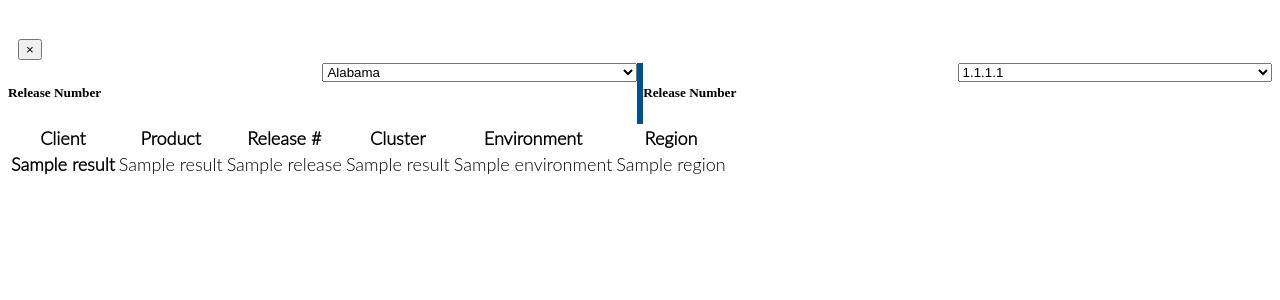
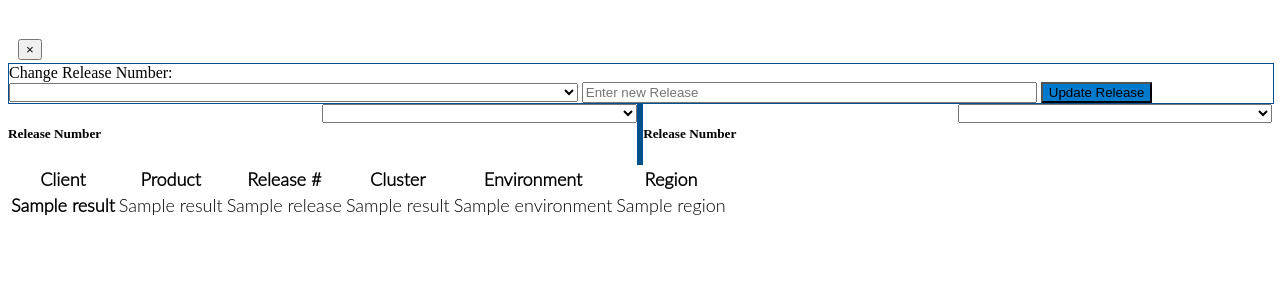
Before and after one commit to nickprimamore/iLookup_V1.0, a Flask app: template ilookup_v1.0/app/templates/result.html in a window 1280 px wide. Shown: the top 300 px of the page. Run offline with Flask 2, Linux system fonts and the light colour scheme; the template is opened without the code that fills it: most values are stand-ins (such as "Sample title", 1, 10 or a date in 2020); lists and menus that the app fills with data are empty.

Commit message:
Dual Screen Releases

```diff
--- a/ilookup_v1.0/app/__init__.py
+++ b/ilookup_v1.0/app/__init__.py
@@ -2,13 +2,10 @@ from flask import Flask
 from config import Config
 from flask_sqlalchemy import SQLAlchemy
 from flask_migrate import Migrate
-from flask_mail import Mail, Message
 
 app = Flask(__name__)
 app.config.from_object(Config)
 db = SQLAlchemy(app)
-migrate = Migrate(app,db)
-mail = Mail(app)
 
 from app import routes, models
 
--- a/ilookup_v1.0/app/templates/result.html
+++ b/ilookup_v1.0/app/templates/result.html
@@ -4,28 +4,17 @@
   $(document).ready(function() {
     $('.releaseReview').select2();
   })
-  $('#clusterDetail').on('show.bs.modal', function (event) {
-    let trigger = $(event.relatedTarget)
-    let tasks = trigger.data('tasks')
-    let clusterName = trigger.data('clustername')
-    tasks = tasks.split('{')
-    tasks.shift()
-    let compTasks = []
-    for (let i = 0; i < tasks.length; i++) {
-      strObject = tasks[i]
-      strObject = "{" + strObject
-      strObject = strObject.substring(0, strObject.length-1)
-      strObject = strObject.replace(/'/g, '"')
-      if (i+1 != tasks.length) {
-        strObject = strObject.substring(0, strObject.length-1)
-      }
-      strObject = JSON.parse(strObject)
-      compTasks.push(strObject)
-    }
-    let modal = $(this)
-    modal.find('.cluster-title').text('Cluster: ' + clusterName)
 
-    for (task of compTasks) {
+  function loadAccordion(screen, cluster_name, release_number) {
+    $.ajax({
+      url:"/getTasks",
+      type: "POST",
+      data: JSON.stringify({
+        clusterName: cluster_name,
+        releaseNum: release_number
+      }),
+      success: function(response) {
+        for (task of response) {
           let image = task.image_tag.substring(task.image_tag.length-7, task.image_tag.length)
           let memory = task.memory
           let date = task.date
@@ -33,15 +22,17 @@
           let revision = task.revision
           let task_name = task.task_definition_name
 
-      $( "#accordion1" ).append('<div class="card deleteOnClose">' +
+          let header = document.getElementById('accordionHeader' + screen.toString())
+          header.innerHTML = release_number
+          $( "#accordion" + screen.toString() ).append('<div class="card deleteOnClose' + screen.toString() + '">' +
             '<div class="card-header deleteOnClose" id="headingOne">' +
               '<h5 class="mb-0 deleteOnClose">' +
-            '<button class="btn btn-link deleteOnClose" data-toggle="collapse" data-target="#' + image + '" aria-expanded="true" aria-controls="' + image + '">' +
+                '<button class="btn btn-link deleteOnClose" data-toggle="collapse" data-target="#' + image + screen.toString() + '" aria-expanded="true" aria-controls="' + image + screen.toString() + '">' +
                 task_name + '<br class="deleteOnClose"/>' +
                 '</button>' +
               '</h5>' +
             '</div>'+
-        '<div id="' + image + '" class="collapse deleteOnClose" aria-labelledby="headingOne" data-parent="#accordion">' +
+            '<div id="' + image + screen.toString() + '" class="collapse deleteOnClose" aria-labelledby="headingOne" data-parent="#accordion">' +
               '<table class="table table-bordered">' +
                 '<tbody>' +
                   '<tr>' +
@@ -69,9 +60,87 @@
             '</div>' +
           '</div>')
         }
+      }
     })
-  $('#clusterDetail').on('hide.bs.modal', function (event) {
-    $('.deleteOnClose').remove();
+  }
+
+  $('#clusterDetail').on('show.bs.modal', function (event) {
+    let trigger = $(event.relatedTarget)
+    let releases = trigger.data('releases')
+    let release = trigger.data('release')
+    let clusterName = trigger.data('clustername')
+    let product = trigger.data('product')
+    $.ajax({
+      url:"/getReleaseHistory",
+      type: "POST",
+      data: JSON.stringify({
+        clusterName: clusterName
+      }),
+      success: function(response) {
+        blankOption = new Option("", "", true, false)
+        $('#release2').append(blankOption)
+        for (let rel in response) {
+          let newOption
+          let secondOption
+          if (release == response[rel]) {
+            newOption = new Option(response[rel], response[rel], true, true);
+            loadAccordion(1, clusterName, release)
+            secondOption = new Option(response[rel], response[rel], true, false)
+          } else {
+            newOption = new Option(response[rel], response[rel], true, false);
+            secondOption = new Option(response[rel], response[rel], true, false)
+          }
+          $('#release1').append(newOption)
+          $('#release2').append(secondOption)
+          $('#changeRelease').append(secondOption)
+        }
+
+      }
+    })
+    let modal = $(this)
+    modal.find('.cluster-title').text('Cluster: ' + clusterName)
+
+    $('#release1').on('select2:select', function(e) {
+      $('.deleteOnClose1').remove()
+      loadAccordion(1, clusterName, $('#release1').val())
+    })
+
+    $('#release2').on('select2:select', function(e) {
+      $('.deleteOnClose2').remove()
+      loadAccordion(2, clusterName, $('#release2').val())
+    })
+
+    // function updateRelease() {
+    //   $.ajax({
+    //     url:"/updateReleaseTable",
+    //     type:"POST",
+    //     data: JSON.stringify({
+    //       clusterName: clusterName,
+    //       product: product,
+    //       newRelease: document.getElementById('newRelease').value,
+    //       oldRelease: $('#changeRelease').val()
+    //     }),
+    //     success: function(response) {
+    //
+    //     }
+    //   })
+    // }
+
+
+  })
+  $('#clusterDetail').on('hide.bs.modal', function (event){
+    let header = document.getElementById('accordionHeader2')
+    header.innerHTML = "Release Number"
+    $('.deleteOnClose1').remove();
+    $('.deleteOnClose2').remove()
+    $('#release1 option').each(function() {
+      $("#release1 option[value=" + "'" + $(this).val()  + "'" + "]").remove()
+      $("#release1").select2('close')
+    })
+    $('#release2 option').each(function() {
+      $("#release2 option[value=" + "'" + $(this).val()  + "'" + "]").remove()
+      $("#release2").select2('close')
+    })
   })
 
 </script>
@@ -94,38 +163,40 @@
   .comparisons {
     display: flex;
   }
+  .insideModal {
+    display: flex;
+    flex-direction: column
+  }
 }
 
 
 </style>
-<script>
-  $(document).ready(function() {
-    $('#searchReleaseHistory').select2({
-      theme: "classic"
-    });
-
-  })
-</script>
 <!-- This is the modal and it is working with the function above to create multiple unique modal's based on which entry was pressed. -->
 <div class="modal fade bd-example-modal-lg" id="clusterDetail" tabindex="-1" role="dialog" aria-labelledby="clusterLabel" aria-hidden="true">
   <div class="modal-dialog modal-lg" role="document">
     <div class="modal-content">
       <div class="modal-header">
         <h4 class="cluster-title" id="clusterLabel"></h4>
-        <!-- <select class="searchReleaseHistory" id="searchReleaseHistory" style="width:25%" multiple="multiple">
-
-        </select> -->
         <button type="button" class="close" data-dismiss="modal" aria-label="Close">
           <span aria-hidden="true">&times;</span>
         </button>
       </div>
+      <div class="insideModal">
+        <div id="release_form" style="width:100%; display: block; border:1px solid #00508F">
+          <label class="modalLabel" for="changeRelease">Change Release Number:</label>
+          <br>
+          <select class="releaseReview" id="changeRelease" style="width:45%" >
+          </select>
+          <input type="text" style="width:36%" id="newRelease" aria-describedby="newRelease" placeholder="Enter new Release">
+          <button type="button" class="btn btn-primary" style="background-color:#007ACC" onclick="updateRelease()">Update Release</button>
+        </div>
         <div class="comparisons">
-        <div id="Screen1" style="width:50%; display: inline-block;">
+          <div id="Screen1" style="width:50%">
             <div class="modalWrapper">
-            <h5 id="accordionHeader" class="header1" style="width:50%">  Release Number </h5>
+              <h5 style="width:50%"><div id="accordionHeader1">Release Number</div></h5>
               <div style="width:50%">
               <select class="releaseReview" id="release1" name="releases[]" style="width: 100%">
-              <option value="AL">Alabama</option>
+
               </select>
               </div>
             </div>
@@ -139,16 +210,17 @@
           </div>
           <div id="Screen2" style="width:50%">
             <div class="modalWrapper">
-            <h5 id="accordionHeader" class="header2" style="width:50%">  Release Number </h5>
+              <h5 style="width:50%"><div id="accordionHeader2"> Release Number </div></h5>
               <div style="width:50%">
                 <select class="releaseReview" id="release2" name="releases[]" style="width: 100%">
-                <option value="1.1.1.1">1.1.1.1</option>
+
                 </select>
               </div>
             </div>
             <div id="accordion2">
 
 
+            </div>
           </div>
         </div>
       </div>
@@ -177,7 +249,9 @@
       data-toggle="modal"
       data-target="#clusterDetail"
       data-clustername="{{result.cluster_name}}"
-      data-tasks='{{result.task_definitions}}'>
+      data-releases="{{result.releases}}"
+      data-release="{{result.release}}"
+      data-product="{{result.product}}">
       <th scope="row" style="font-family:Lato Light; font-size:18px">{{result.client_name}}</th>
       <td style="font-family:Lato Light; font-size:18px"> {{result.product_name}} </td>
       <td style="font-family:Lato Light; font-size:18px"> {{result.release}} </td>
--- a/ilookup_v1.0/config.py
+++ b/ilookup_v1.0/config.py
@@ -6,6 +6,6 @@ class Config(object):
 	SECRET_KEY = os.environ.get("SECRET_KEY") or "SECRET-KEY"
 	#SQLALCHEMY_DATABASE_URI = os.environ.get('SQLALCHEMY_DATABASE_URI')'sqlite:///' + os.path.join(basedir,'app.db')
 
-	SQLALCHEMY_DATABASE_URI = "mysql+pymysql://root:Sj93299347!@127.0.0.1:3306/mytestdb"
+	SQLALCHEMY_DATABASE_URI = "mysql+pymysql://root:RedApple#0905@127.0.0.1:3306/aws_db"
 
 	SQLALCHEMY_TRACK_MODIFICATIONS = False
```
Also changed, not shown: ilookup_v1.0/app/routes.py (+49 -2 lines), ilookup_v1.0/db_search_v2.py (+9 -3 lines). Lines whose indentation alone changed are shown as unchanged.
